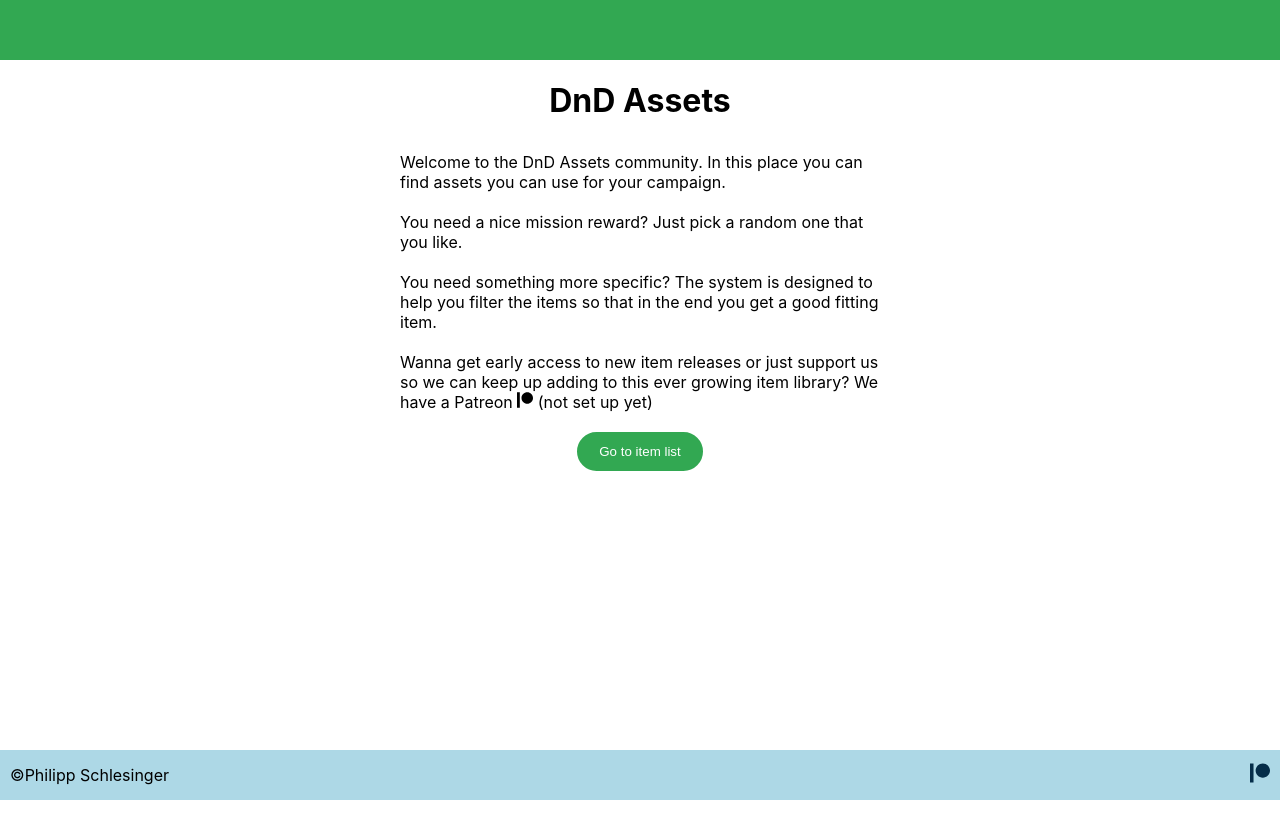
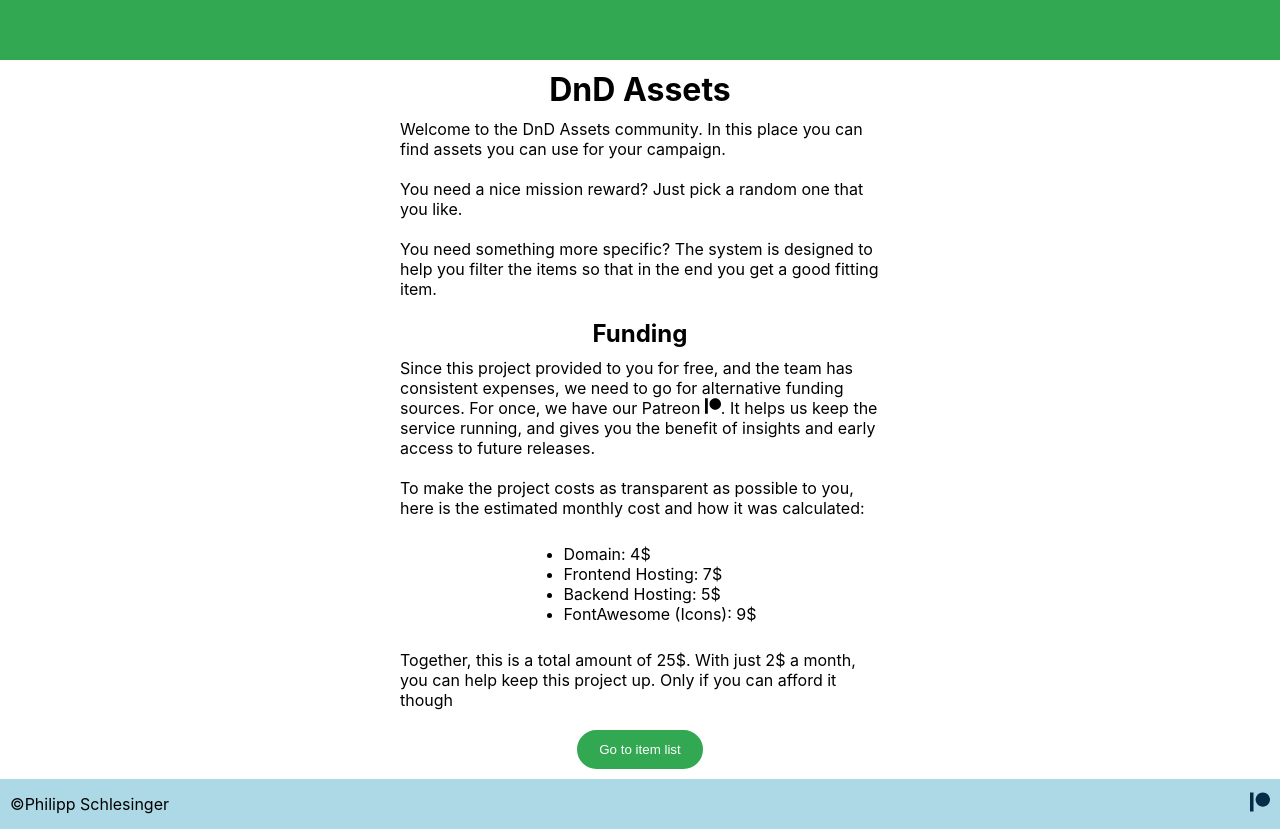
Before and after one commit to OfficialPhilcomm/dnd-assets, a React (Create React App) app: page / in a window 1280 px wide. Before the commit the page ends 800 px from the top, so only its background shows below. Built offline with nearby package versions, Linux system fonts and the light colour scheme.

Commit message:
Change welcome page content

```diff
--- a/src/components/index/Index.js
+++ b/src/components/index/Index.js
@@ -21,11 +21,28 @@ export default class Index extends Component {
             You need something more specific? The system is designed to help you
             filter the items so that in the end you get a good fitting item.
           </p>
+          <h2 className="index-welcome-header">Funding</h2>
           <p className="index-welcome-paragraph">
-            Wanna get early access to new item releases or just support us so we
-            can keep up adding to this ever growing item library? We have a
-            Patreon <Patreon className="index-welcome-patreon" /> (not set up
-            yet)
+            Since this project provided to you for free, and the team has
+            consistent expenses, we need to go for alternative funding sources.
+            For once, we have our Patreon{" "}
+            <Patreon className="index-welcome-patreon" />. It helps us keep the
+            service running, and gives you the benefit of insights and early
+            access to future releases.
+          </p>
+          <p className="index-welcome-paragraph">
+            To make the project costs as transparent as possible to you, here is
+            the estimated monthly cost and how it was calculated:
+          </p>
+          <ul>
+            <li>Domain: 4$</li>
+            <li>Frontend Hosting: 7$</li>
+            <li>Backend Hosting: 5$</li>
+            <li>FontAwesome (Icons): 9$</li>
+          </ul>
+          <p className="index-welcome-paragraph">
+            Together, this is a total amount of 25$. With just 2$ a month, you
+            can help keep this project up. Only if you can afford it though
           </p>
         </div>
         <div className="index-link">
--- a/src/components/index/index.css
+++ b/src/components/index/index.css
@@ -14,9 +14,18 @@
 .index-welcome-header {
   width: 100%;
   text-align: center;
+
+  margin-top: 10px;
+  margin-bottom: 0px;
 }
 
 .index-welcome-paragraph {
+  width: 100%;
+  padding: 10px;
+  margin: 0;
+}
+
+.index-welcome-list {
   width: 100%;
   padding: 10px;
   margin: 0;
```
